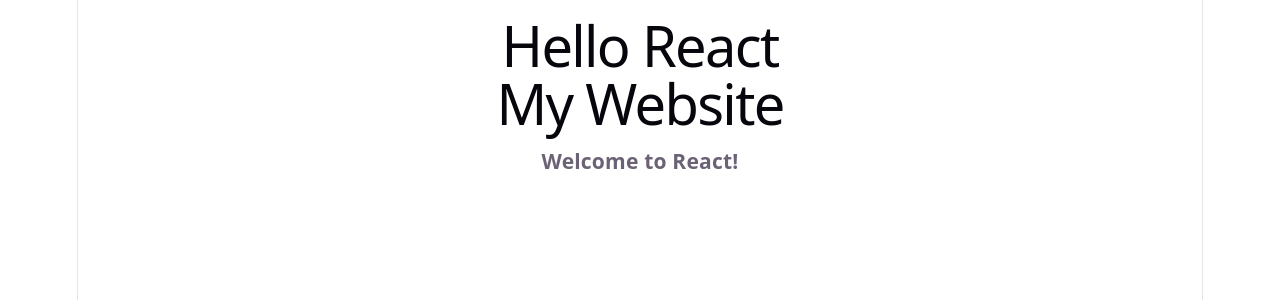
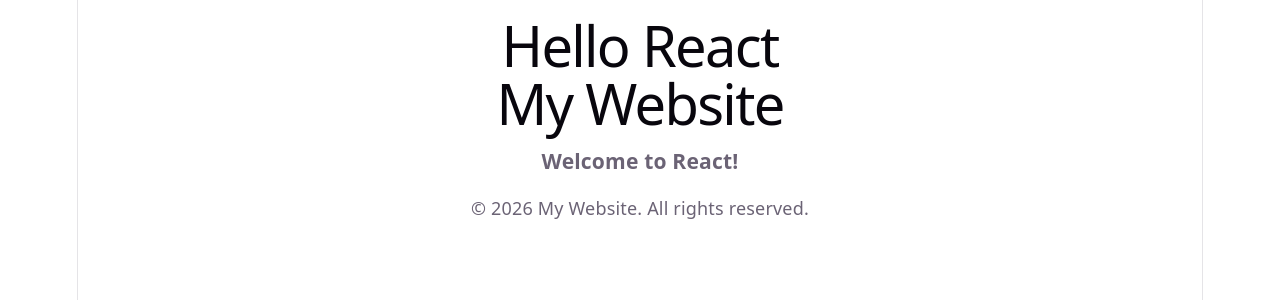
Before and after one commit to Yasinsandhu/React-Basics-Learning, a React (Vite) app in the folder 01-Module-01/02-Syntax-and-Practice/react-practice/: page / in a window 1280 px wide. Shown: the top 300 px of the page. Built offline with nearby package versions, Linux system fonts and the light colour scheme.

Commit message:
"Components"

```diff
--- a/01-Module-01/02-Syntax-and-Practice/react-practice/src/App.jsx
+++ b/01-Module-01/02-Syntax-and-Practice/react-practice/src/App.jsx
@@ -9,12 +9,14 @@ Hello React!
 
 Inside App.jsx, write the function yourself.*/
 import Header from "./Header.jsx";
+import Footer from "./Footer.jsx";
 function App() {
   return (
     <div>
       <h1>Hello React</h1>
       <Header />
       <h3>Welcome to React!</h3>
+      <Footer />
     </div>
   );
 }
--- /dev/null
+++ b/01-Module-01/02-Syntax-and-Practice/react-practice/src/Footer.jsx
@@ -0,0 +1,4 @@
+function Footer() {
+  return <p>© 2026 My Website. All rights reserved.</p>;
+}
+export default Footer;
```
